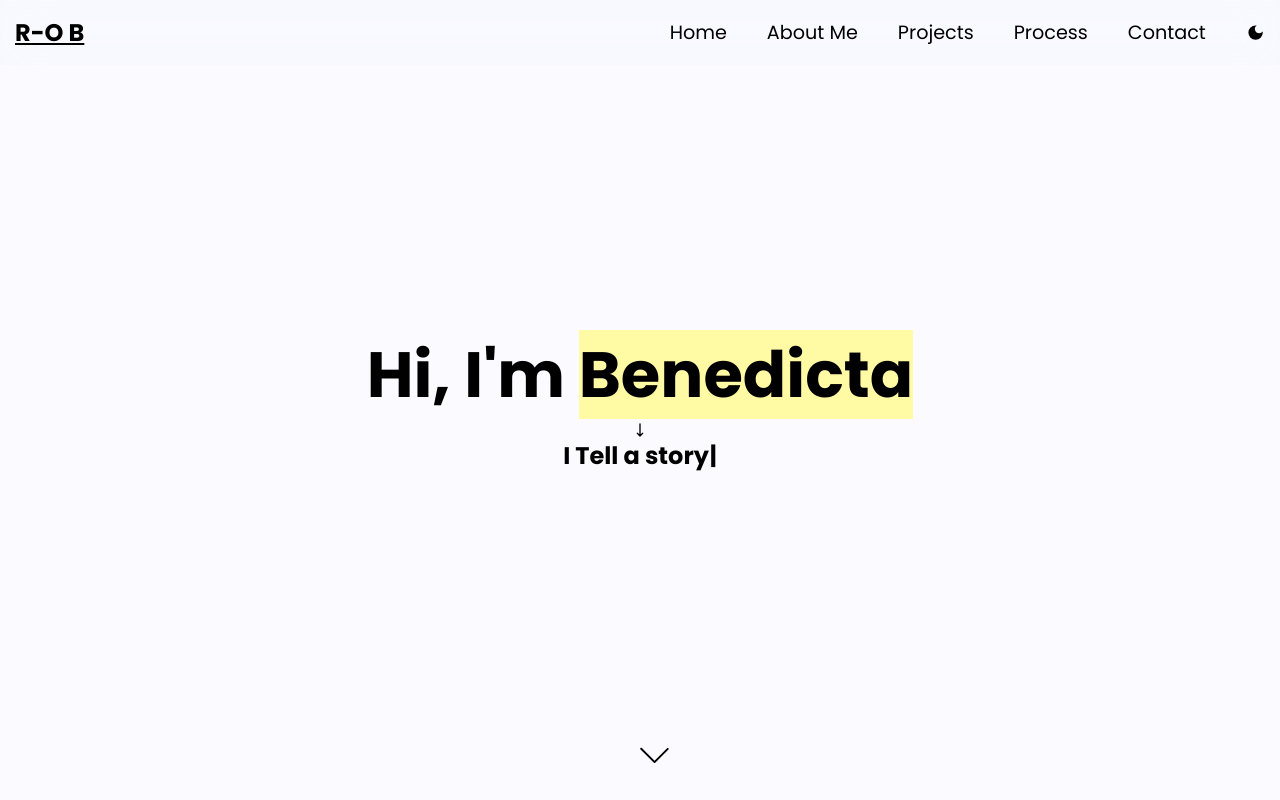
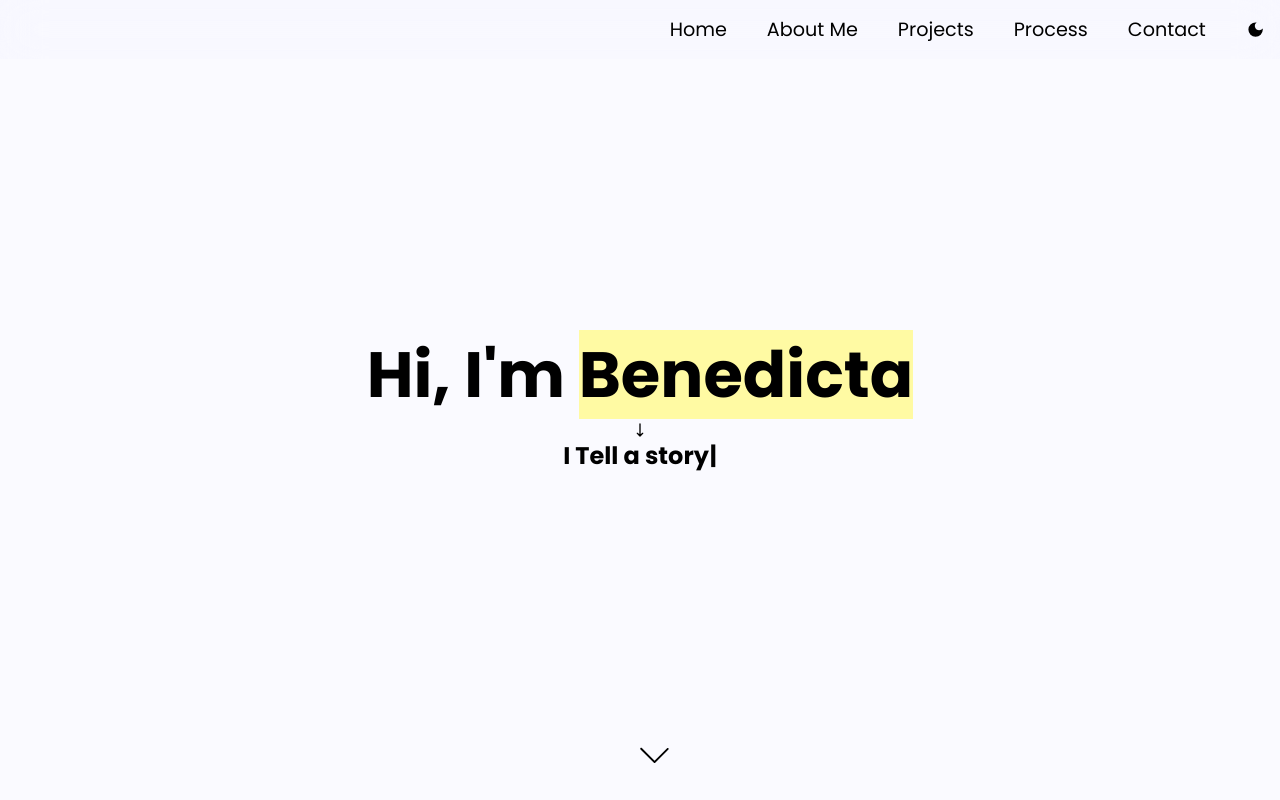
Before and after one commit to efethegenius/ROB-portfolio, a React (Create React App) app: page / in a window 1280 px wide. Shown: the top 800 px of the page. Built offline with nearby package versions, Linux system fonts and the light colour scheme.

Commit message:
removed logos

```diff
--- a/src/Components/Footer.js
+++ b/src/Components/Footer.js
@@ -3,8 +3,8 @@ import React from "react";
 export const Footer = () => {
   return (
     <div className="footer-container">
-      <span>Copyright  2023 ROBenedicta</span>
-      <h1>R-O B</h1>
+      <span>Copyright  2023 Ray-Okoye Benedicta</span>
+      {/* <h1>R-O B</h1> */}
     </div>
   );
 };
--- a/src/Components/Hero.js
+++ b/src/Components/Hero.js
@@ -94,7 +94,13 @@ export const Hero = () => {
         </Link>
       </div>
       <nav className="small-nav">
-        <h1>R-O B</h1>
+        {/* <h1>R-O B</h1> */}
+        <HiOutlineMenuAlt3
+          className="btn-menu"
+          onClick={() => {
+            setToggleMenu(!toggleMenu);
+          }}
+        />
         {darkModeStatus === "enabled" ? (
           <MdLightMode
             onClick={() => {
@@ -120,16 +126,17 @@ export const Hero = () => {
             className="mode-switch"
           />
         )}
-        <HiOutlineMenuAlt3
+        {/* <HiOutlineMenuAlt3
           className="btn-menu"
           onClick={() => {
             setToggleMenu(!toggleMenu);
           }}
-        />
+        /> */}
       </nav>
 
       <nav className="full-nav">
-        <h1>R-O B</h1>
+        {/* <h1>R-O B</h1> */}
+        <h1></h1>
 
         <div className="lists">
           <Link
```
